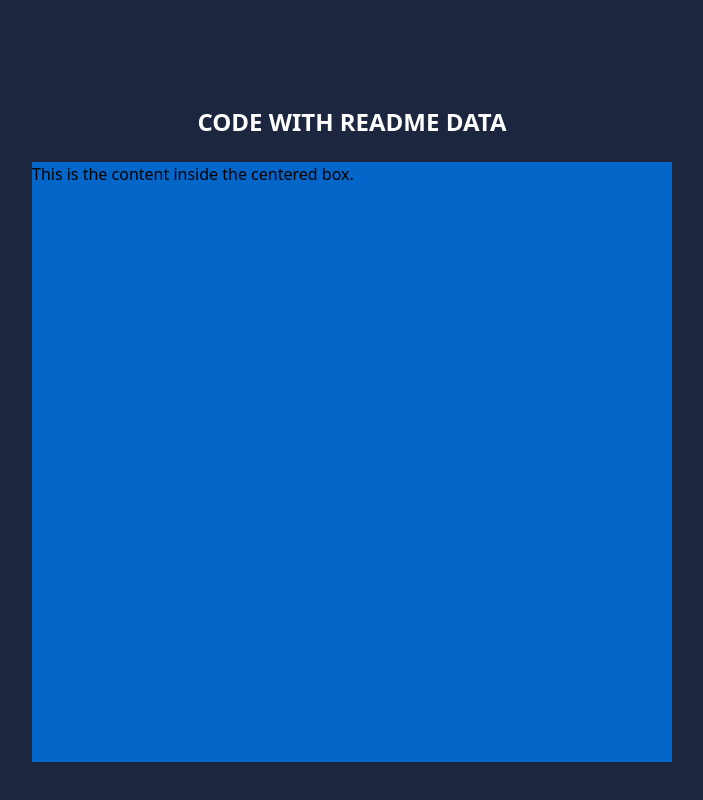
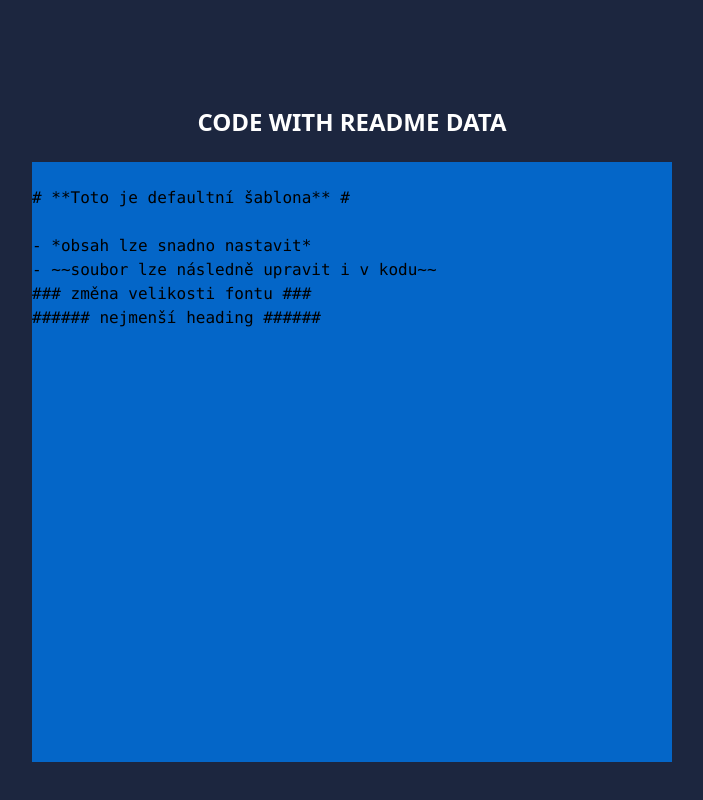
Before and after one commit to OndrejLosensky/generate-readme, a React (Create React App) app: page / in a window 1280 px wide. Shown: the part 906-1706 px from the top of the page, without its empty margins (288-991 px from the left). Built offline with nearby package versions, Linux system fonts and the light colour scheme; the HTML template or start-up script is replaced by a standard one.

Commit message:
testovací readme

```diff
--- a/src/components/createReadme/CreateReadme.js
+++ b/src/components/createReadme/CreateReadme.js
@@ -203,10 +203,12 @@ function CreateReadme() {
         {/* Sekce pro zobrazení výstupu*/}
         <h2 className='uppercase text-2xl font-semibold text-whiteText text-center py-6'> code with readme data </h2>
         <div className='h-screen flex justify-center items-start'>
-          <div className='bg-buttonColor h-[600px] w-1/2'>
-            <p>
-              This is the content inside the centered box.
-            </p>
+          <div className='bg-buttonColor h-[600px] w-1/2 overflow-auto'>
+          <pre>
+            <code>
+              {generatedReadme}
+            </code>
+          </pre>
           </div>
         </div>
 
```
Also changed, not shown: 1 other file (tests, documents, lock files or other folders).
